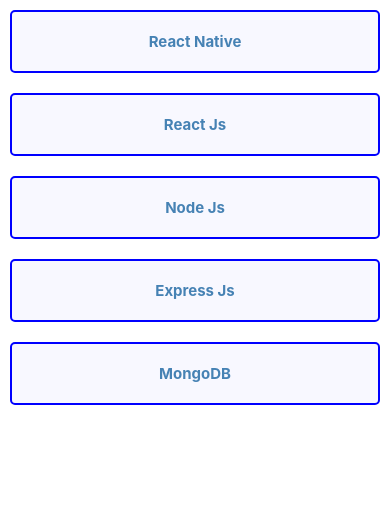
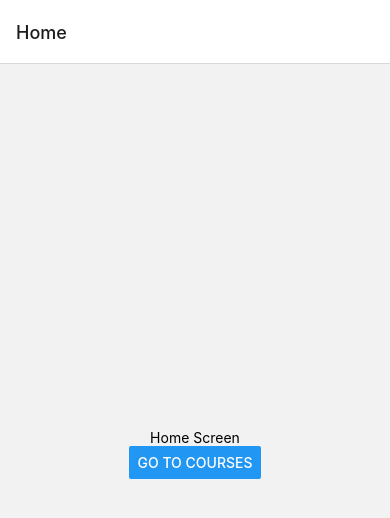
Before and after one commit to Ayalni2289/First-React-App, a React Native app in the folder firstApp/: screen /Home in a window 390 px wide. Shown: the top 518 px of the page. Built offline with nearby package versions, Linux system fonts and the light colour scheme.

Commit message:
HomePage and Courses Screen Navigated.

```diff
--- a/firstApp/App.js
+++ b/firstApp/App.js
@@ -1,34 +1,22 @@
-import { StatusBar } from 'expo-status-bar';
-import { FlatList, StyleSheet, Text, View } from 'react-native';
+import {  StyleSheet,  } from 'react-native';
+import { NavigationContainer, } from '@react-navigation/native';
+import { createNativeStackNavigator } from '@react-navigation/native-stack';
+import HomeScreen from './src/screens/homeScreen';
+import CoursesScreen from './src/screens/coursesScreen';
 
 export default function App() {
-  const courses = [
-    {id: 1, name: 'React Native'},
-    {id: 2, name: 'React Js'},
-    {id: 3, name: 'Node Js'},
-    {id: 4, name: 'Express Js'},
-    {id: 5, name: 'MongoDB'},
-  ];
+  const Stack = createNativeStackNavigator();
+
   return (
-    <FlatList
-    data={courses}
-    keyExtractor={item => item.id}
-    renderItem={({item}) => <Text style={styles.text}>{item.name}</Text>}
-    />
+    <NavigationContainer>
+      <Stack.Navigator initialRouteName="Home">
+        <Stack.Screen name="Home" component={HomeScreen} />
+        <Stack.Screen name="Courses" component={CoursesScreen} />
+      </Stack.Navigator>
+    </NavigationContainer>
   );
 }
 
 const styles = StyleSheet.create({
-  text:{
-      fontSize: 15,
-      fontWeight: 'bold',
-      color: 'steelblue',
-      textAlign: 'center',
-      padding: 20,
-      margin: 10,
-      borderRadius: 5,
-      borderWidth: 2,
-      borderColor: 'blue',
-      backgroundColor: 'ghostwhite',
-  }
+
 });
--- /dev/null
+++ b/firstApp/src/screens/coursesScreen.js
@@ -0,0 +1,34 @@
+import { FlatList, StyleSheet, Text, } from 'react-native'
+import React from 'react'
+
+export default function CoursesScreen() {
+    const courses = [
+        {id: 1, name: 'React Native'},
+        {id: 2, name: 'React Js'},
+        {id: 3, name: 'Node Js'},
+        {id: 4, name: 'Express Js'},
+        {id: 5, name: 'MongoDB'},
+      ];
+  return (
+    <FlatList
+    data={courses}
+    keyExtractor={item => item.id}
+    renderItem={({item}) => <Text style={styles.text}>{item.name}</Text>}
+    />
+  )
+}
+
+const styles = StyleSheet.create({
+    text:{
+        fontSize: 15,
+        fontWeight: 'bold',
+        color: 'steelblue',
+        textAlign: 'center',
+        padding: 20,
+        margin: 10,
+        borderRadius: 5,
+        borderWidth: 2,
+        borderColor: 'blue',
+        backgroundColor: 'ghostwhite',
+    }
+})
--- /dev/null
+++ b/firstApp/src/screens/homeScreen.js
@@ -0,0 +1,17 @@
+import { Button, StyleSheet, Text, View } from 'react-native'
+import React from 'react'
+
+export default function HomeScreen({navigation}) {
+
+  return (
+    <View style={{ flex: 1, alignItems: 'center', justifyContent: 'center' }}>
+      <Text>Home Screen</Text>
+      <Button
+        title="Go to Courses"
+        onPress={() => navigation.navigate('Courses')}
+      />
+    </View>
+  )
+}
+
+const styles = StyleSheet.create({})
```
